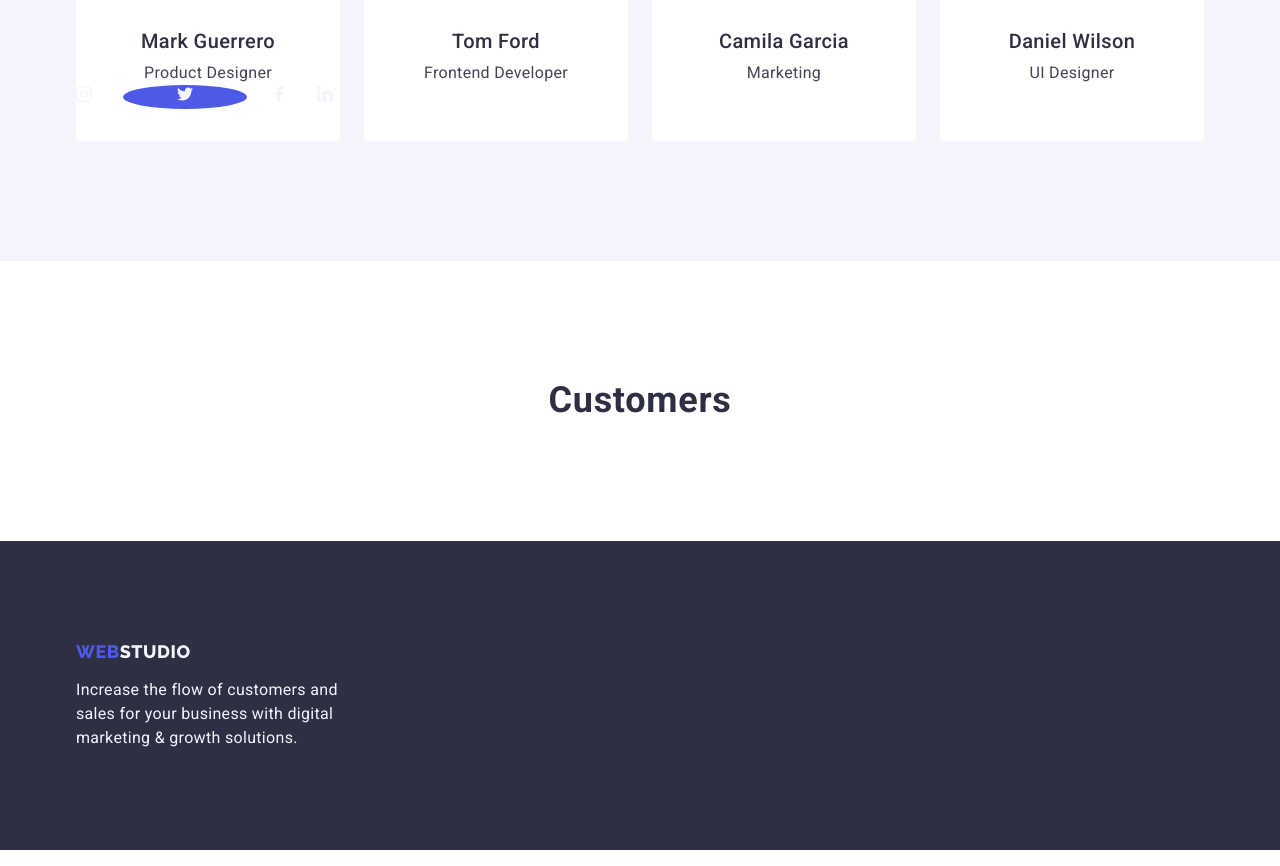
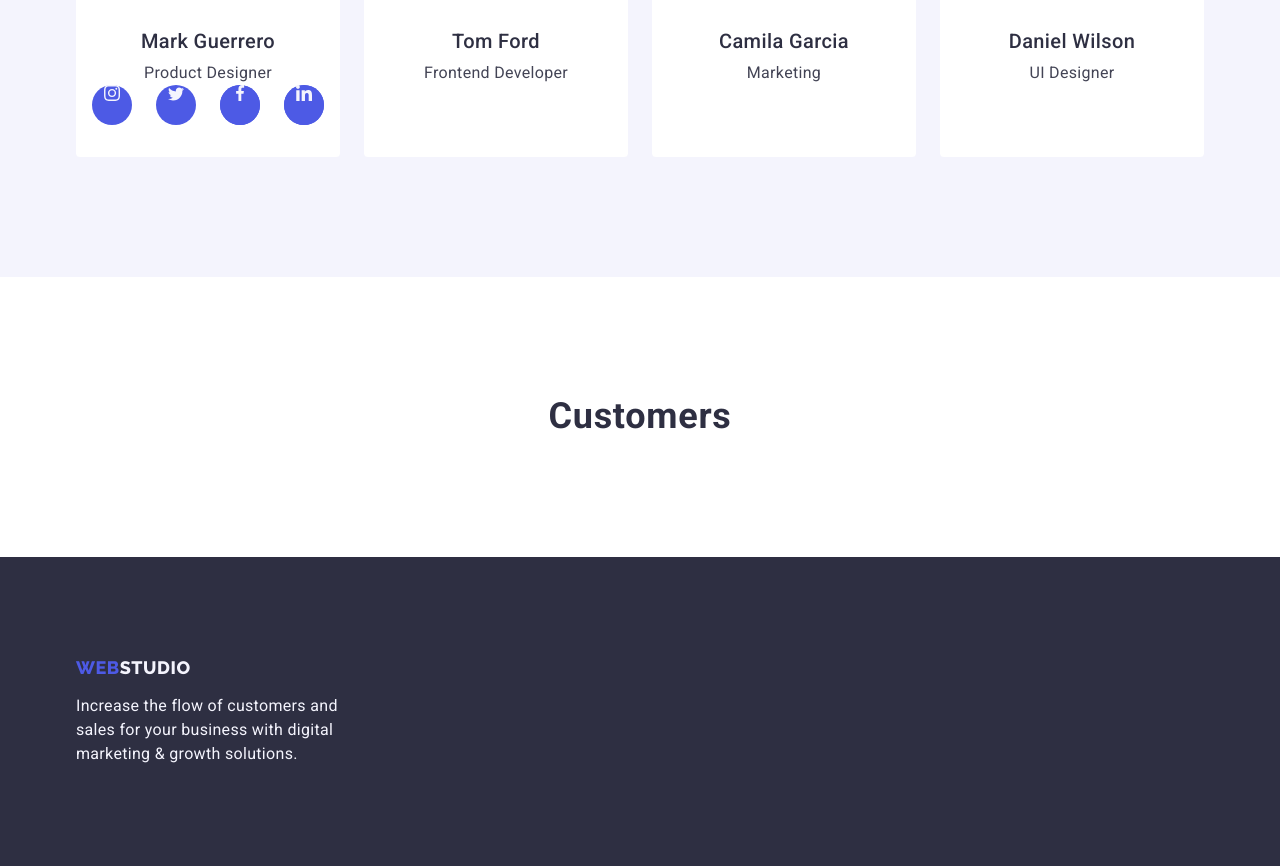
Before and after one commit to Tklymova/-goit-markup-hw-04, a plain HTML site: page index.html in a window 1280 px wide. Shown: the part 2070-2936 px from the top of the page. Drawn offline with nearby package versions, Linux system fonts and the light colour scheme.

Commit message:
version6

```diff
--- a/css/styles.css
+++ b/css/styles.css
@@ -274,7 +274,7 @@ p {
     justify-content: center;
 }
 
-.link-iconsm {
+.link-icons {
     width: 100%;
     height: 100%;
     background-color: var(--color-iris);
@@ -283,8 +283,12 @@ p {
     justify-content: center;
 }
 
-.link-iconsm:hover,
-.link-iconsm:focus {
+.icons-pictire {
+    fill: var(--color-cloud);
+}
+
+.link-icons:hover,
+.link-icons:focus {
     background-color: var(--color-ocean);
 }
 
@@ -303,7 +307,8 @@ p {
 }
 
 .icons-item {
-    width: calc((100% - var(--indent)*(var(--icons-items) - 1))/var(--icons-items))
+    width: 40px;
+    height: 40px;
 }
 
 
--- a/index.html
+++ b/index.html
@@ -163,12 +163,12 @@
                       target="_blank"
                       rel="noopener noreferrer"
                     >
-                      <svg width="16" height="16">
+                      <svg class="icons-pictire" width="16" height="16">
                         <use href="./images/icon.svg#iconinstagram"></use>
                       </svg>
                     </a>
                   </li>
-                  <li class="icons-ite link-iconsm">
+                  <li class="icons-item link-icons">
                     <a
                       class="link"
                       href="https://twitter.com"
@@ -180,7 +180,7 @@
                       </svg>
                     </a>
                   </li>
-                  <li class="icons-item">
+                  <li class="icons-item link-icons">
                     <a
                       class="link link-icons"
                       href="https://facebook.com"
@@ -192,7 +192,7 @@
                       </svg>
                     </a>
                   </li>
-                  <li class="icons-item">
+                  <li class="icons-item link-icons">
                     <a
                       class="link link-icons"
                       href="https://linkedin"
```
